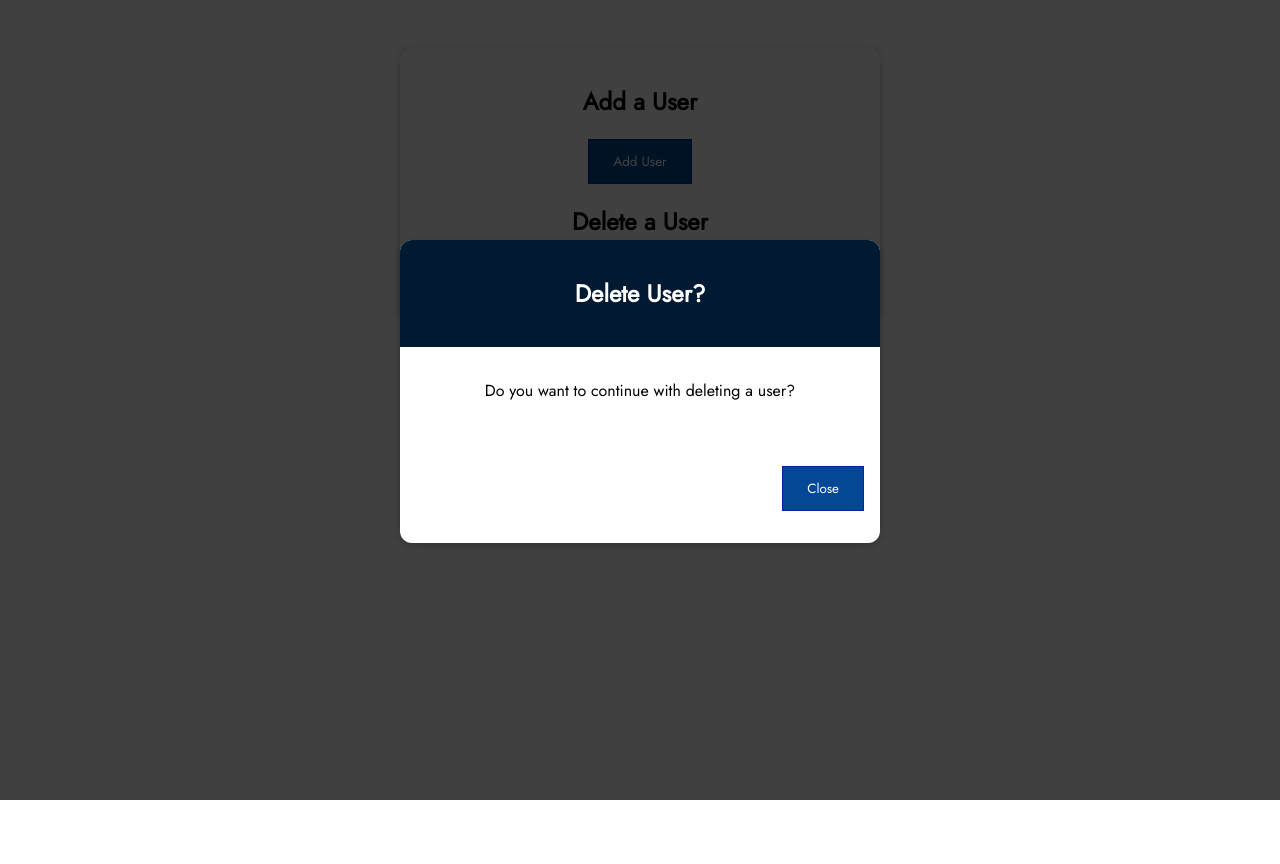
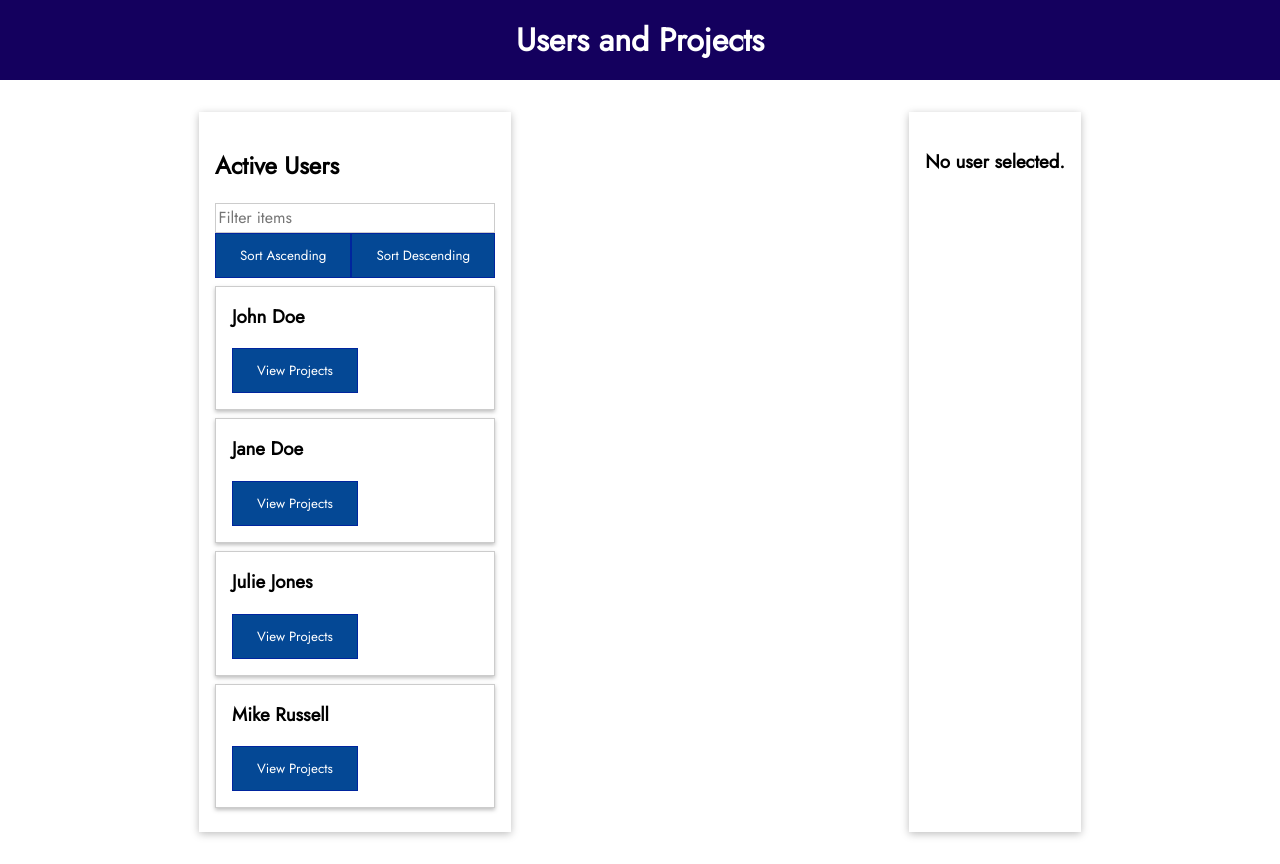
Before and after one commit to nzkks/vuejs-project, a Vue app: page / in a window 1280 px wide. Before the commit the page ends 800 px from the top, so only its background shows below. Built offline with nearby package versions, Linux system fonts and the light colour scheme.

Commit message:
Composition API: create generalized custom search hook

```diff
--- a/src/App.vue
+++ b/src/App.vue
@@ -16,20 +16,20 @@
   <!-- <CourseGoalsOptionsAPI /> -->
   <!-- <CourseGoalsCompositionAPI /> -->
   <!-- <BasicExpenseTracker /> -->
-  <!-- <CompositionPrj01 /> -->
+  <CompositionPrj01 />
   <!-- <RoutingWithComposition /> -->
   <!-- <VuexWithComposition /> -->
   <!-- <ReusabilityWithOptionsAPI /> -->
-  <ReusabilityWithCompositionAPI />
+  <!-- <ReusabilityWithCompositionAPI /> -->
 </template>
 
 <script>
-import ReusabilityWithCompositionAPI from './projects/reusabilityWithCompositionAPI/ReusabilityWithCompositionAPI.vue';
+// import ReusabilityWithCompositionAPI from './projects/reusabilityWithCompositionAPI/ReusabilityWithCompositionAPI.vue';
 // import ReusabilityWithOptionsAPI from './projects/reusabilityWithOptionsAPI/ReusabilityWithOptionsAPI.vue';
 // import VuexWithComposition from './projects/vuexWithComposition/VuexWithComposition.vue';
 // import RoutingWithComposition from './projects/routingWithComposition/RoutingWithComposition.vue';
 
-// import CompositionPrj01 from './projects/compositionPrj01/CompositionPrj01.vue';
+import CompositionPrj01 from './projects/compositionPrj01/CompositionPrj01.vue';
 
 // import BasicExpenseTracker from './projects/compositionBasic/BasicExpenseTracker.vue';
 // import CourseGoalsCompositionAPI from './projects/compositionBasic/CourseGoalsCompositionAPI.vue';
@@ -57,11 +57,11 @@ import ReusabilityWithCompositionAPI from './projects/reusabilityWithComposition
 
 export default {
   components: {
-    ReusabilityWithCompositionAPI,
+    // ReusabilityWithCompositionAPI,
     // ReusabilityWithOptionsAPI,
     // VuexWithComposition,
     // RoutingWithComposition,
-    // CompositionPrj01,
+    CompositionPrj01,
     // BasicExpenseTracker,
     // CourseGoalsCompositionAPI,
     // CourseGoalsOptionsAPI,
--- a/src/projects/compositionPrj01/components/projects/ProjectsList.vue
+++ b/src/projects/compositionPrj01/components/projects/ProjectsList.vue
@@ -1,7 +1,8 @@
 <script>
-import { computed, ref, watch, toRefs } from 'vue';
+import { computed, watch, toRefs } from 'vue';
 
 import ProjectItem from './ProjectItem.vue';
+import useSearch from '../../hooks/search';
 
 export default {
   components: {
@@ -9,40 +10,23 @@ export default {
   },
   props: ['user'],
   setup(props) {
-    const enteredSearchTerm = ref('');
-    const activeSearchTerm = ref('');
+    const { user } = toRefs(props);
 
-    const availableProjects = computed(() => {
-      if (activeSearchTerm.value) {
-        return props.user.projects.filter(prj => prj.title.includes(activeSearchTerm.value));
-      }
-      return props.user.projects;
+    const projects = computed(() => (user.value ? user.value.projects : []));
+
+    const { enteredSearchTerm, availableItems, updateSearch } = useSearch(projects, 'title');
+
+    const hasProjects = computed(() => {
+      return user.value.projects && availableItems.value.length > 0;
     });
 
-    const hasProjects = computed(() => {
-      return props.user.projects && availableProjects.value.length > 0;
-    });
-
-    watch(enteredSearchTerm, val => {
-      setTimeout(() => {
-        if (val === enteredSearchTerm.value) {
-          activeSearchTerm.value = val;
-        }
-      }, 300);
-    });
-
-    const { user } = toRefs(props);
     watch(user, () => {
       enteredSearchTerm.value = '';
     });
 
-    const updateSearch = val => {
-      enteredSearchTerm.value = val;
-    };
-
     return {
       enteredSearchTerm,
-      availableProjects,
+      availableProjects: availableItems,
       hasProjects,
       updateSearch,
     };
--- a/src/projects/compositionPrj01/components/users/UserList.vue
+++ b/src/projects/compositionPrj01/components/users/UserList.vue
@@ -1,7 +1,8 @@
 <script>
-import { ref, computed, watch } from 'vue';
+import { ref, computed, toRefs } from 'vue';
 
 import UserItem from './UserItem.vue';
+import useSearch from '../../hooks/search.js';
 
 export default {
   components: {
@@ -10,39 +11,16 @@ export default {
   props: ['users'],
   emits: ['list-projects'],
   setup(props) {
-    const enteredSearchTerm = ref('');
-    const activeSearchTerm = ref('');
+    const { users } = toRefs(props);
 
-    const availableUsers = computed(() => {
-      let users = [];
-      if (activeSearchTerm.value) {
-        users = props.users.filter(usr => usr.fullName.includes(activeSearchTerm.value));
-      } else if (props.users) {
-        users = props.users;
-      }
-      return users;
-    });
-
-    watch(enteredSearchTerm, val => {
-      setTimeout(() => {
-        if (val === enteredSearchTerm.value) {
-          activeSearchTerm.value = val;
-        }
-      }, 300);
-    });
-
-    const updateSearch = val => {
-      enteredSearchTerm.value = val;
-    };
+    const { enteredSearchTerm, availableItems, updateSearch } = useSearch(users, 'fullName');
 
     const sorting = ref(null);
-
     const displayedUsers = computed(() => {
       if (!sorting.value) {
-        return availableUsers.value;
+        return availableItems.value;
       }
-
-      return availableUsers.value.slice().sort((u1, u2) => {
+      return availableItems.value.slice().sort((u1, u2) => {
         if (sorting.value === 'asc' && u1.fullName > u2.fullName) {
           return 1;
         } else if (sorting.value === 'asc') {
@@ -59,7 +37,13 @@ export default {
       sorting.value = mode;
     };
 
-    return { enteredSearchTerm, sorting, displayedUsers, updateSearch, sort };
+    return {
+      enteredSearchTerm,
+      sorting,
+      displayedUsers,
+      updateSearch,
+      sort,
+    };
   },
 };
 </script>
--- /dev/null
+++ b/src/projects/compositionPrj01/hooks/search.js
@@ -0,0 +1,30 @@
+import { ref, computed, watch } from 'vue';
+
+export default function useSearch(items, searchProp) {
+  const enteredSearchTerm = ref('');
+  const activeSearchTerm = ref('');
+
+  const availableItems = computed(() => {
+    let filteredItems = [];
+    if (activeSearchTerm.value) {
+      filteredItems = items.value.filter(item => item[searchProp].includes(activeSearchTerm.value));
+    } else if (items.value) {
+      filteredItems = items.value;
+    }
+    return filteredItems;
+  });
+
+  watch(enteredSearchTerm, newValue => {
+    setTimeout(() => {
+      if (newValue === enteredSearchTerm.value) {
+        activeSearchTerm.value = newValue;
+      }
+    }, 300);
+  });
+
+  const updateSearch = val => {
+    enteredSearchTerm.value = val;
+  };
+
+  return { enteredSearchTerm, availableItems, updateSearch };
+}
```
